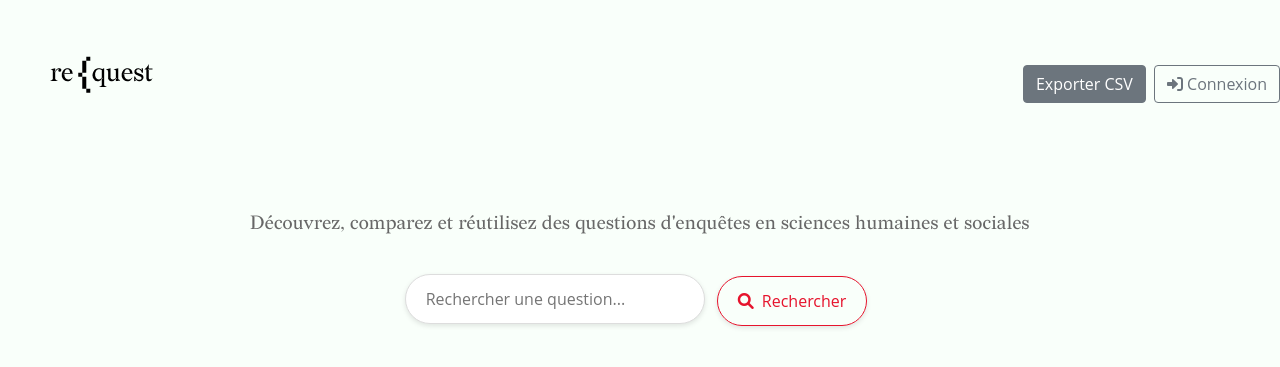
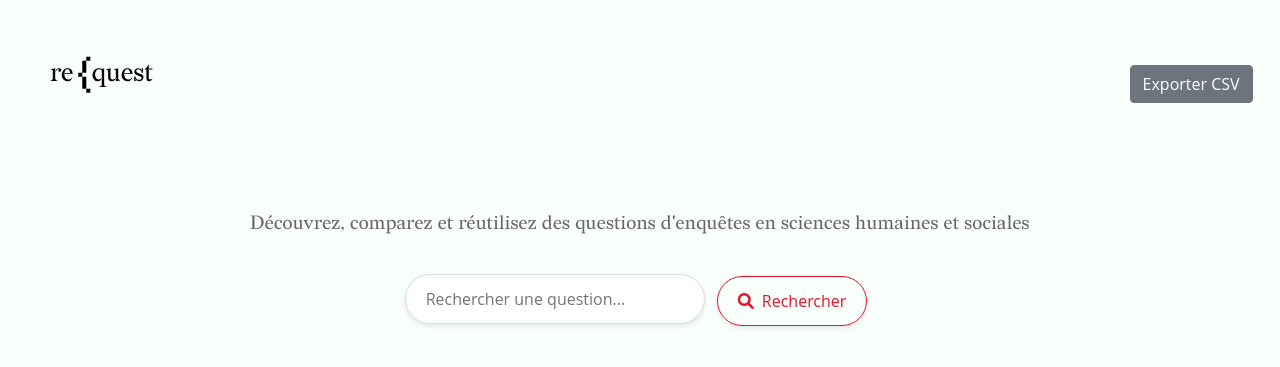
Before and after one commit to CDSP-SCPO/request-ddi, a Django app: page / in a window 1280 px wide. Shown: the top 367 px of the page. Run offline with Django 5.2, Linux system fonts and the light colour scheme; some libraries are stand-ins or nearby versions.

Commit message:
remove buttons header

```diff
--- a/app/templates/base.html
+++ b/app/templates/base.html
@@ -71,10 +71,10 @@
                                 </div>
                             {% endif %}
                             <a href="{% url 'app:export_page' %}" class="btn btn-secondary mx-2">Exporter CSV</a>
-                        </div>
+                        </div> -->
 
                         <!-- User Profile/Connexion -->
-                        <div class="user-profile">
+                        <!-- <div class="user-profile">
                             {% if user.is_authenticated %}
                                 <div class="dropdown">
                                     <a class="btn dropdown-toggle" href="#" role="button" id="userDropdown" data-toggle="dropdown" aria-haspopup="true" aria-expanded="false">
@@ -94,7 +94,7 @@
                                     <i class="fas fa-sign-in-alt"></i> Connexion
                                 </a>
                             {% endif %}
-                        </div>
+                        </div> -->
                     </div>
                 </div>
             </div>
```
